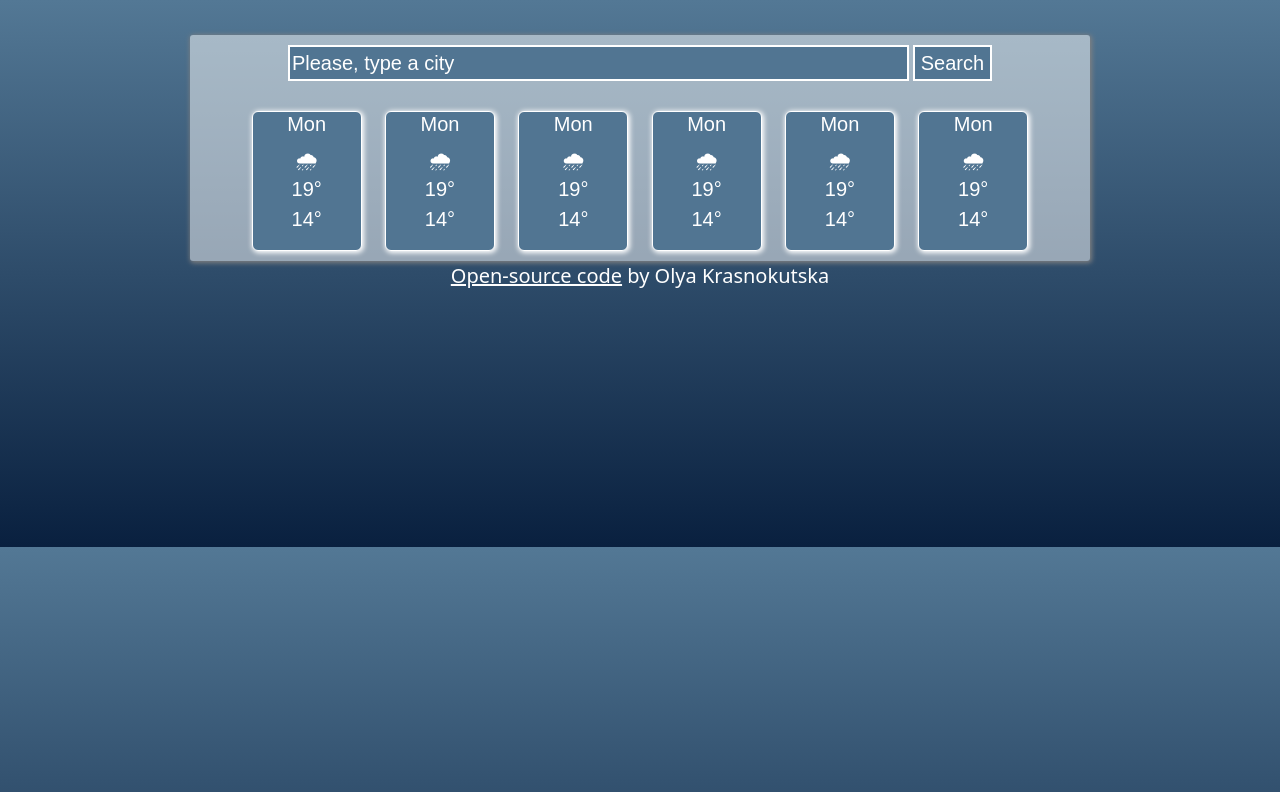
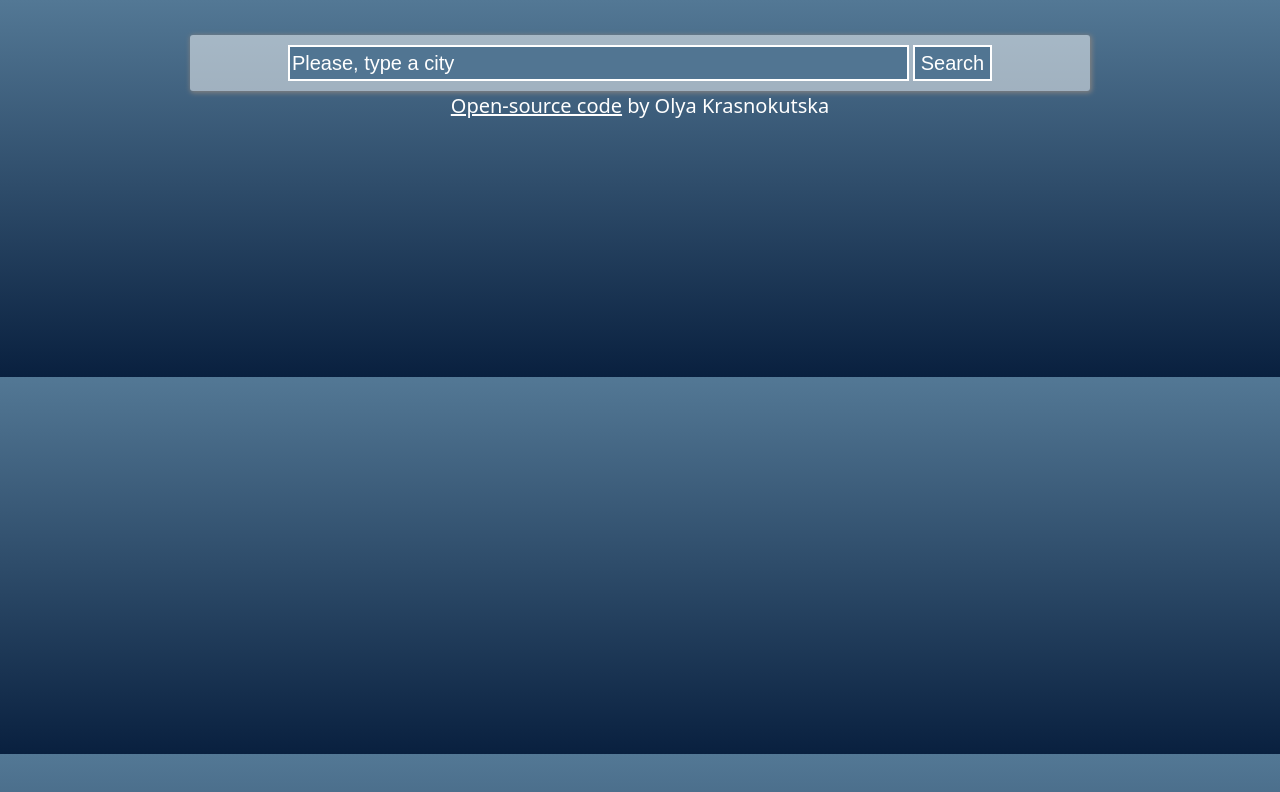
Before and after one commit to OlhaKrasnokutska/react-weather, a React (Create React App) app: page / in a window 1280 px wide. Shown: the top 792 px of the page. Built offline with nearby package versions, Linux system fonts and the light colour scheme.

Commit message:
Working on forecast for 1 day

```diff
--- a/src/App.js
+++ b/src/App.js
@@ -1,14 +1,11 @@
 import "./App.css";
 import Search from "./Search";
-import Forecast from "./Forecast";
 
 function App() {
   return (
     <div className="App">
       <div className="container">
         <Search />
-        <br />
-        <Forecast />
       </div>
     </div>
   );
--- a/src/Forecast.js
+++ b/src/Forecast.js
@@ -1,74 +1,32 @@
-import React from "react";
+import React, { useState } from "react";
+import axios from "axios";
+import ForecastDay from "./ForecastDay";
 
-export default function Forecast() {
-  return (
-    <div className="row">
-      <div className="col-1 card">
-        <h5>Mon</h5>
-        <p>
-          🌧
-          <br />
-          <span>19°</span>
-          <br />
-          <span>14°</span>
-          <br />
-        </p>
+export default function Forecast(props) {
+  let [loaded, setLoaded] = useState(false);
+  let [forecast, setForecast] = useState(null);
+
+  function handleResponse(response) {
+    setForecast(response.data);
+    setLoaded(true);
+
+    console.log(response.data);
+  }
+
+  if (loaded) {
+    return (
+      <div className="row">
+        <div className="col-1 card">
+          <ForecastDay data={forecast} />
+        </div>
       </div>
-      <div className="col-1 card">
-        <h5>Mon</h5>
-        <p>
-          🌧
-          <br />
-          <span>19°</span>
-          <br />
-          <span>14°</span>
-          <br />
-        </p>
-      </div>
-      <div className="col-1 card">
-        <h5>Mon</h5>
-        <p>
-          🌧
-          <br />
-          <span>19°</span>
-          <br />
-          <span>14°</span>
-          <br />
-        </p>
-      </div>
-      <div className="col-1 card">
-        <h5>Mon</h5>
-        <p>
-          🌧
-          <br />
-          <span>19°</span>
-          <br />
-          <span>14°</span>
-          <br />
-        </p>
-      </div>
-      <div className="col-1 card">
-        <h5>Mon</h5>
-        <p>
-          🌧
-          <br />
-          <span>19°</span>
-          <br />
-          <span>14°</span>
-          <br />
-        </p>
-      </div>
-      <div className="col-1 card">
-        <h5>Mon</h5>
-        <p>
-          🌧
-          <br />
-          <span>19°</span>
-          <br />
-          <span>14°</span>
-          <br />
-        </p>
-      </div>
-    </div>
-  );
+    );
+  } else {
+    let apiKey = "28ae48tbf6e9169de4of202670faef34";
+    let longitude = props.coordinates.longitude;
+    let latitude = props.coordinates.latitude;
+    let apiUrl = `https://api.shecodes.io/weather/v1/forecast?lon=${longitude}&lat=${latitude}&key=${apiKey}`;
+    axios.get(apiUrl).then(handleResponse);
+    return null;
+  }
 }
--- /dev/null
+++ b/src/ForecastDay.js
@@ -0,0 +1,31 @@
+import React from "react";
+
+export default function ForecastDay(props) {
+  function maxTemp() {
+    let temperature = Math.round(props.data.daily[0].temperature.maximum);
+    return `${temperature}°`;
+  }
+
+  function minTemp() {
+    let temperature = Math.round(props.data.daily[0].temperature.minimum);
+    return `${temperature}°`;
+  }
+
+  function day() {
+    let date = new Date(props.data.daily[0].time * 1000);
+    let day = date.getDay();
+
+    let days = ["Sun", "Mon", "Tue", "Wed", "Thu", "Fri", "Sat"];
+
+    return days[day];
+  }
+
+  return (
+    <div>
+      <div>{day()}</div>
+      <div>😥</div>
+      <div>{maxTemp()}</div>
+      <div>{minTemp()}</div>
+    </div>
+  );
+}
--- a/src/Search.js
+++ b/src/Search.js
@@ -2,6 +2,7 @@ import React, { useState } from "react";
 import axios from "axios";
 import FormattedDate from "./FormattedDate";
 import WeatherTemperature from "./WeatherTemperature";
+import Forecast from "./Forecast";
 
 export default function Search() {
   const [city, setCity] = useState("");
@@ -11,6 +12,8 @@ export default function Search() {
   function displayWeather(response) {
     setLoaded(true);
     setWeather({
+      ready: true,
+      coordinates: response.data.coordinates,
       city: response.data.city,
       temperature: response.data.temperature.current,
       wind: response.data.wind.speed,
@@ -47,12 +50,12 @@ export default function Search() {
     return (
       <div className="container">
         {form}
-        <p className="currentPlace">
+        <div className="currentPlace">
           Current temperature in {weather.city.toUpperCase()} is:
           <WeatherTemperature celsius={weather.temperature} />
           <br />
           <FormattedDate date={weather.date} />
-        </p>
+        </div>
         <div className="row">
           <div className="col-md-6 col-sm-6">
             <img src={weather.icon} alt={weather.description} />
@@ -66,6 +69,7 @@ export default function Search() {
             </ul>
           </div>
         </div>
+        <Forecast coordinates={weather.coordinates} />
       </div>
     );
   } else {
```
